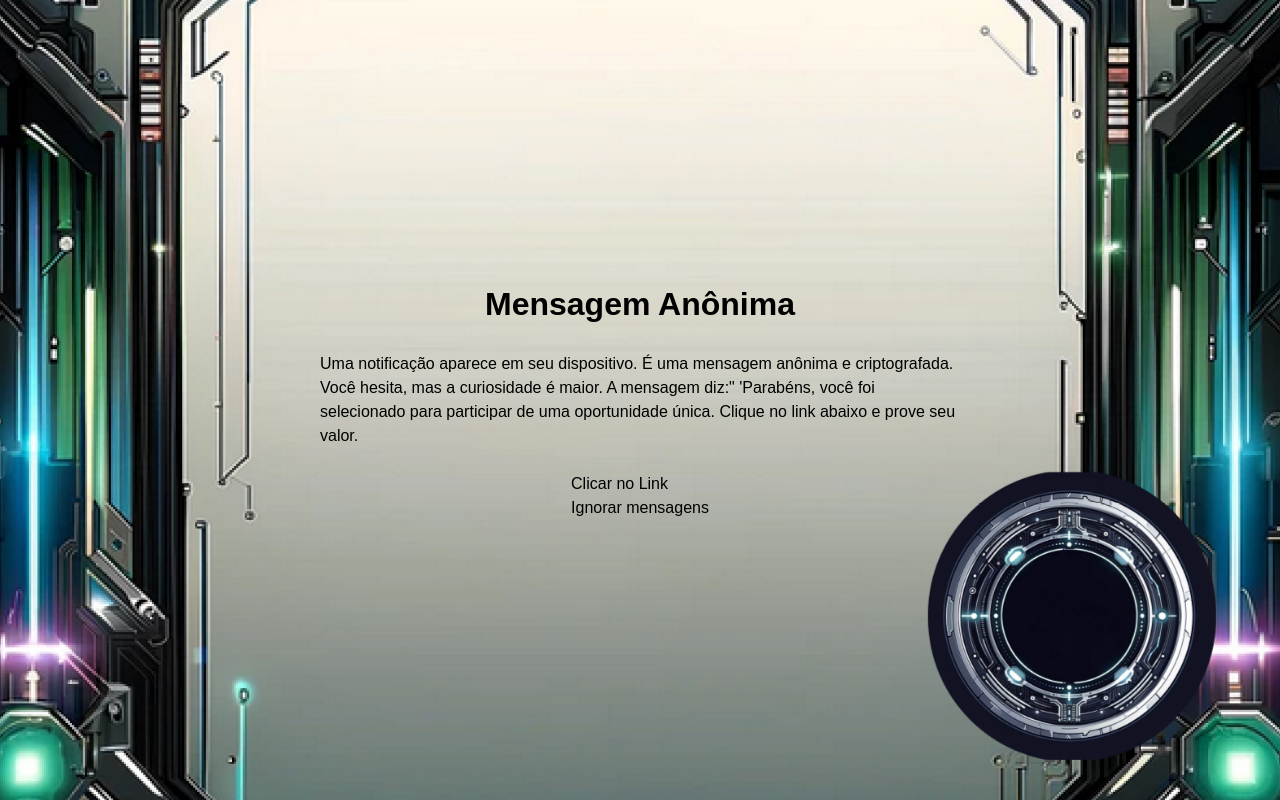
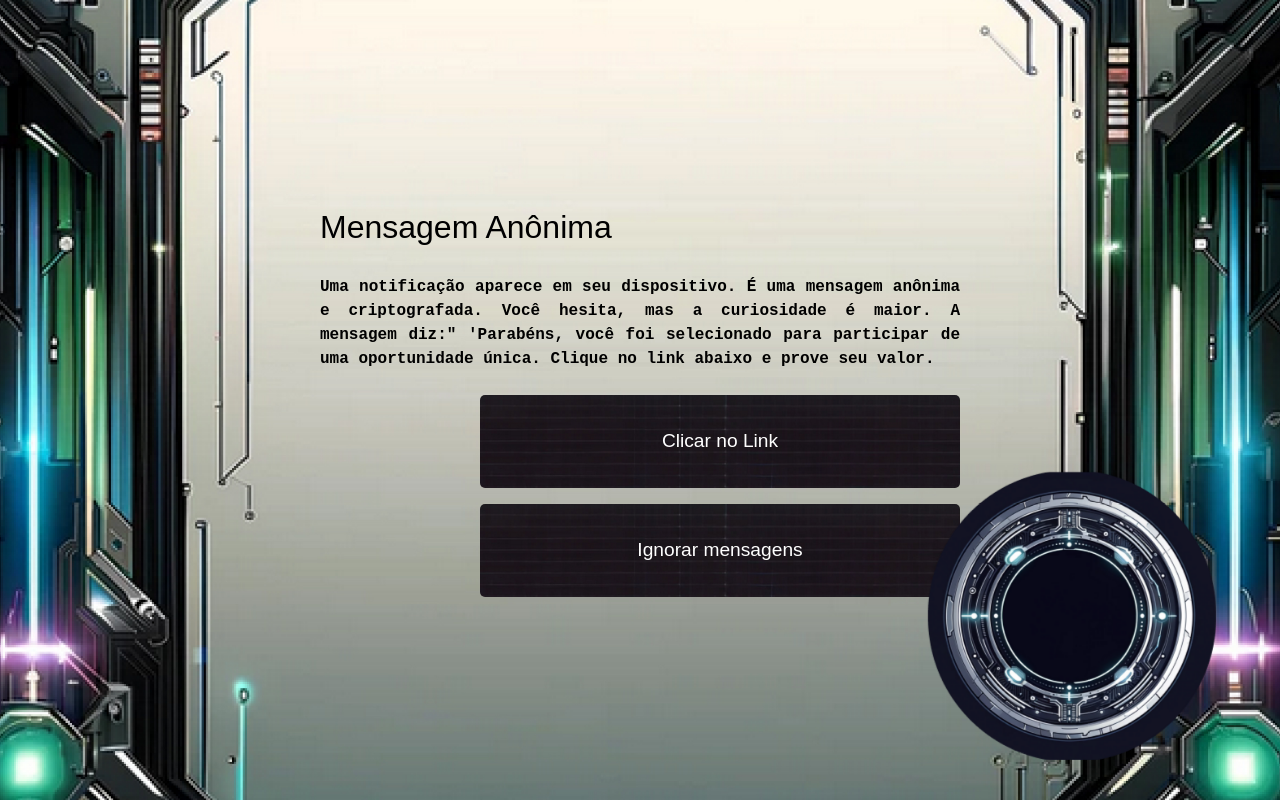
Before and after one commit to AlissoNNunes1/firewall_zero, a Django app: page /game/screen/2/ in a window 1280 px wide. Run offline with Django 5.2, Linux system fonts and the light colour scheme; data comes from the database, SQL or seed files in the repository; some web fonts are replaced.

Commit message:
feat(screen): enhance styling and structure of screen layout; add animations and improve answer item presentation

```diff
--- a/game/static/screen.css
+++ b/game/static/screen.css
@@ -1,4 +1,4 @@
-body {
+.screen_background {
   background-image: url("/media/images/chapter_background.jpg");
   background-size: cover;
   background-repeat: no-repeat;
@@ -9,6 +9,70 @@ body {
   width: 50%;
   margin: 0 auto;
   overflow: hidden;
+}
+
+.screen_title {
+  width: 100%;
+  text-align: left;
+  animation: slideInLeft 1s forwards;
+}
+
+.screen_title .screen_num {
+  font-weight: bold;
+  font-size: 3rem;
+}
+
+.screen_title .screen_description {
+  font-size: 2rem;
+  margin-top: 1rem;
+  font-weight: 400;
+}
+
+.screen_question {
+  font-family: "Courier New", Courier, monospace;
+  font-weight: 600;
+  font-size: 1rem;
+  text-align: justify;
+  animation: slideInRight 1s forwards;
+}
+
+.screen_answer_list {
+  display: flex;
+  flex-direction: column;
+  align-items: end;
+  gap: 1rem;
+  width: 100%;
+  animation: slideInBottomToTop 2s forwards;
+}
+
+.screen_answer_item {
+  background-image: url("/media/images/chapter_answers.jpg");
+  background-size: cover;
+  background-repeat: no-repeat;
+  background-position: center;
+  color: white;
+  text-align: center;
+  display: flex;
+  align-items: center;
+  justify-content: center;
+  width: 75%;
+  padding: 1rem;
+  border-radius: 5px;
+  transition: transform 0.3s, box-shadow 0.3s;
+}
+
+.screen_answer_item:hover {
+  transform: scale(1.05);
+  box-shadow: 0 4px 8px rgba(0, 0, 0, 0.2);
+}
+
+.screen_answer_link {
+  display: block;
+  color: white;
+  width: 100%;
+  padding: 1rem;
+  text-decoration: none;
+  font-size: 1.2rem;
 }
 
 .character_container {
--- a/game/templates/game/screen.html
+++ b/game/templates/game/screen.html
@@ -9,23 +9,30 @@
         {{ screen.custom_css|safe }}
     </style>
 </head>
-<body>
-    <h1>{{ screen.title }}</h1>
-    <p>{{ screen.content }}</p>
-    <ul>
+<body class="screen_background">
+    <h1 class="screen_title">
+
+        <span class="screen_description">{{ screen.title }}</span>
+    </h1>
+    <p class="screen_question">{{ screen.content }}</p>
+    <ul class="screen_answer_list">
         {% for choice in screen.choices.all %}
             {% if choice.next_chapter %}
-                <li><a href="{% url 'chapter_view' choice.next_chapter.num %}">{{ choice.text }}</a></li>
+                <li class="screen_answer_item">
+                    <a class="screen_answer_link" href="{% url 'chapter_view' choice.next_chapter.num %}">{{ choice.text }}</a>
+                </li>
             {% elif choice.next_screen %}
-                <li><a href="{% url 'screen_view' choice.next_screen.num %}">{{ choice.text }}</a></li>
+                <li class="screen_answer_item">
+                    <a class="screen_answer_link" href="{% url 'screen_view' choice.next_screen.num %}">{{ choice.text }}</a>
+                </li>
             {% else %}
-                <li>{{ choice.text }}</li>
+                <li class="screen_answer_item">{{ choice.text }}</li>
             {% endif %}
         {% endfor %}
     </ul>
     <div class="character_container">
         <div class="character_base"></div>
-        <div style="background-image: url('{{ chapter.character.image.url }}');" class="character"></div>
+        <div style="background-image: url('{{ screen.character.image.url }}');" class="character"></div>
     </div>
     <script>
         {{ screen.custom_js|safe }}
```
Also changed, not shown: other parts of game/static/screen.css (+33 -0 lines). Lines whose indentation alone changed are shown as unchanged.
